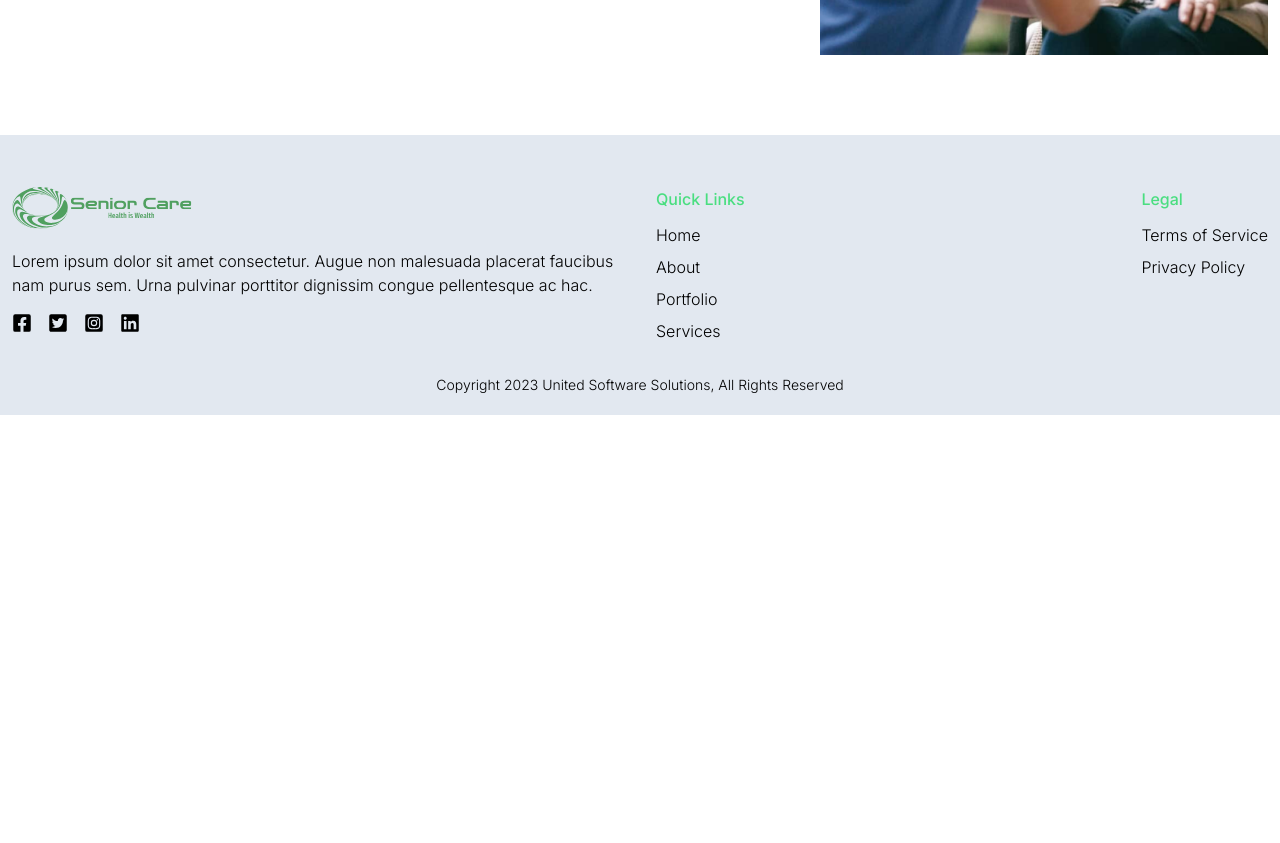
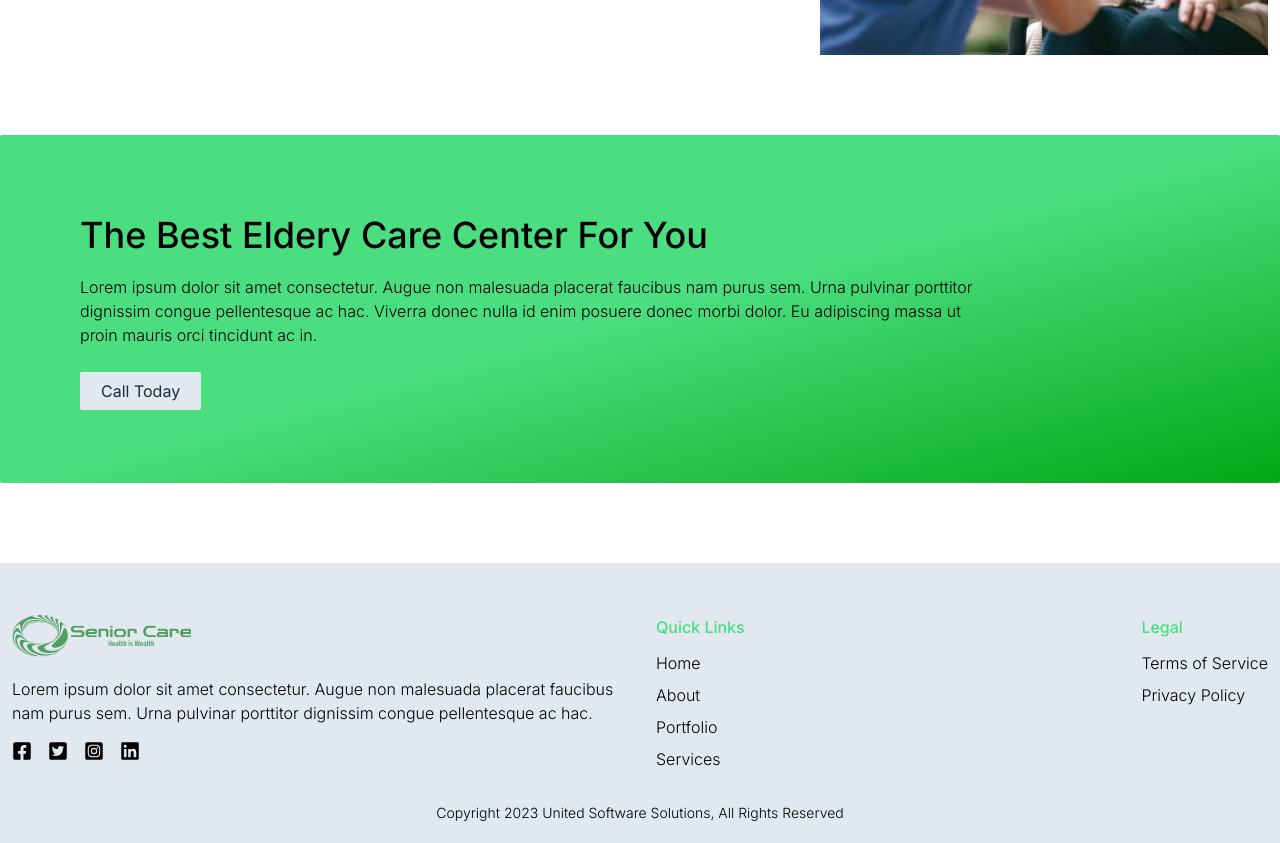
Before and after one commit to mdsakibhossen/senior-care, a Next.js app: page / in a window 1280 px wide. Shown: the part 2280-3123 px from the top of the page. Before the commit the page ends 2695 px from the top, so only its background shows below. Built offline with nearby package versions, Linux system fonts and the light colour scheme.

Commit message:
Green Banner Section is Added

```diff
--- a/src/app/page.js
+++ b/src/app/page.js
@@ -2,6 +2,7 @@ import Hero from "@/components/hero/Hero";
 import AboutUs from "@/components/aboutUsSection/AboutUs";
 import Services from "@/components/servicesSection/Services";
 import CareCenter from "@/components/careCenterSection/CareCenter";
+import GreenBanner from "@/components/greenBanner/GreenBanner";
 
 export default function Home() {
   return (
@@ -10,6 +11,7 @@ export default function Home() {
       <AboutUs/>
       <Services/>
       <CareCenter/>
+      <GreenBanner/>
     </>
   );
 }
--- /dev/null
+++ b/src/components/greenBanner/GreenBanner.jsx
@@ -0,0 +1,32 @@
+import React from "react";
+import PrimaryButton from "../primaryButton/PrimaryButton";
+import Link from "next/link";
+
+const GreenBanner = () => {
+  return (
+    <section className="pb-20 dark:bg-slate-600 dark:text-slate-100">
+      <div className="container mx-auto px-20 py-20 bgLinearGreen rounded-sm">
+        {/* Here class: bgLinearGreen is a Custom Class, defined in globals.css */}
+        <h2 className="text-3xl sm:text-4xl font-medium mb-5 text-center sm:text-start">
+          The Best Eldery Care Center For You
+        </h2>
+        <p className="font-light mb-8 md:w-4/5">
+          Lorem ipsum dolor sit amet consectetur. Augue non malesuada placerat
+          faucibus nam purus sem. Urna pulvinar porttitor dignissim congue
+          pellentesque ac hac. Viverra donec nulla id enim posuere donec morbi
+          dolor. Eu adipiscing massa ut proin mauris orci tincidunt ac in.
+        </p>
+        <div className="btnBox text-center sm:text-start">
+          <Link
+            href={"tel:192922882"}
+            className="bg-slate-200 px-5 py-2 text-slate-800 rounded-sm transition-all border border-transparent hover:text-slate-200 hover:border-slate-200 hover:bg-transparent"
+          >
+            Call Today
+          </Link>
+        </div>
+      </div>
+    </section>
+  );
+};
+
+export default GreenBanner;
```
